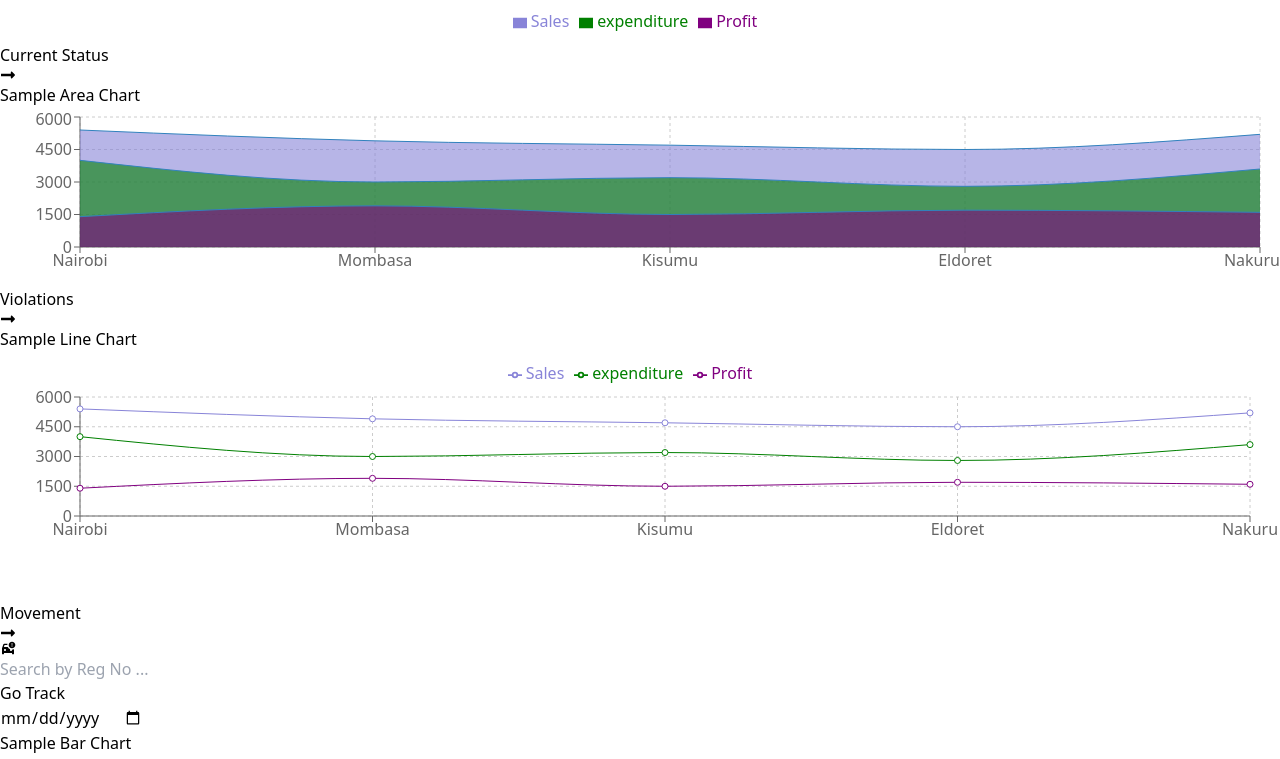
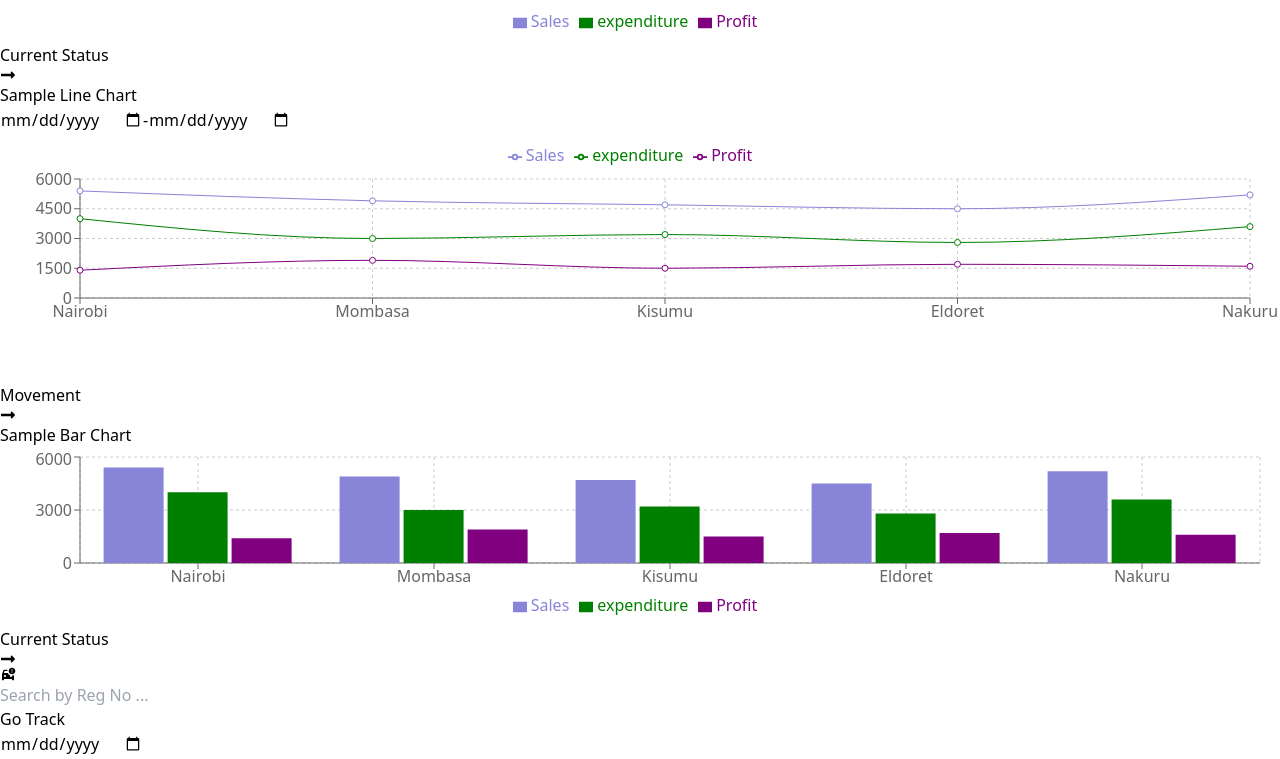
Before and after one commit to kenyansa/RiverCross_Dashboard, a React (Vite) app: page / in a window 1280 px wide. Shown: the part 494-1253 px from the top of the page. Built offline with nearby package versions, Linux system fonts and the light colour scheme.

Commit message:
add fleet and datepicker component

```diff
--- a/src/App.tsx
+++ b/src/App.tsx
@@ -1,3 +1,4 @@
+import AlertsCard from "./components/AlertsCard";
 import AriaChart from "./components/AriaChart";
 import BaChart from "./components/BaChart";
 import DoughnutChart from "./components/DoughNut";
@@ -21,8 +22,8 @@ export default function App() {
           </div>
           <div className="grid grid-cols-1 sm:grid-cols-2 lg:grid-cols-3 gap-1">
             <BaChart />
-            <AriaChart />
             <LyneChart />
+            <BaChart />
           </div>
         </div>
 
@@ -31,8 +32,8 @@ export default function App() {
           </div>
 
           <div className="grid grid-cols-1 sm:grid-cols-2 lg:grid-cols-3 gap-1">
-            <BaChart />
-            <LyneChart />
+            <AriaChart />
+            <AlertsCard />
             <DoughnutChart />
           </div>
 
--- a/src/components/LyneChart.tsx
+++ b/src/components/LyneChart.tsx
@@ -1,3 +1,4 @@
+import { useState } from 'react';
 import { LineChart, Line, XAxis, YAxis, CartesianGrid, Tooltip, Legend, ResponsiveContainer } from 'recharts';
 import ChartButton from './ChartButton';
 
@@ -10,12 +11,32 @@ const data = [
 ];
 
 export default function LyneChart() {
+  const [startDate, setStartDate] = useState<string | undefined>(undefined);
+  const [endDate, setEndDate] = useState<string | undefined>(undefined);
   const handleButtonClick = () => {
     console.log('Button clicked');
   };
+
   return (
     <div className='bg-blue-50 rounded-lg p-4 m-2 relative'>
       <h2 className="text-2xl font-semibold text-gray-800 mb-4">Sample Line Chart</h2>
+      <div className="flex justify-end mb-4">
+        <div className="flex items-center rounded border-2 border-gray-300 bg-white">
+          <input
+            type="date"
+            value={startDate}
+            onChange={(e) => setStartDate(e.target.value)}
+            className="border-none focus:outline-none text-gray-700 text-sm bg-transparent px-2 py-1"
+          />
+          <span className="mx-2 text-gray-500">-</span>
+          <input
+            type="date"
+            value={endDate}
+            onChange={(e) => setEndDate(e.target.value)}
+            className="border-none focus:outline-none text-gray-700 text-sm bg-transparent px-2 py-1"
+          />
+        </div>
+      </div>
       <div style={{ paddingBottom: '50px' }}>
         <ResponsiveContainer width="100%" height={200}>
           <LineChart data={data} margin={{ top: 10, right: 30, left: 20, bottom: 5 }}>
@@ -37,5 +58,5 @@ export default function LyneChart() {
         />
       </div>
     </div>
-  )
+  );
 }
```
Also changed, not shown: src/components/FleetAndDatePicker.tsx (added, +31 -0 lines). Lines whose indentation alone changed are shown as unchanged.
